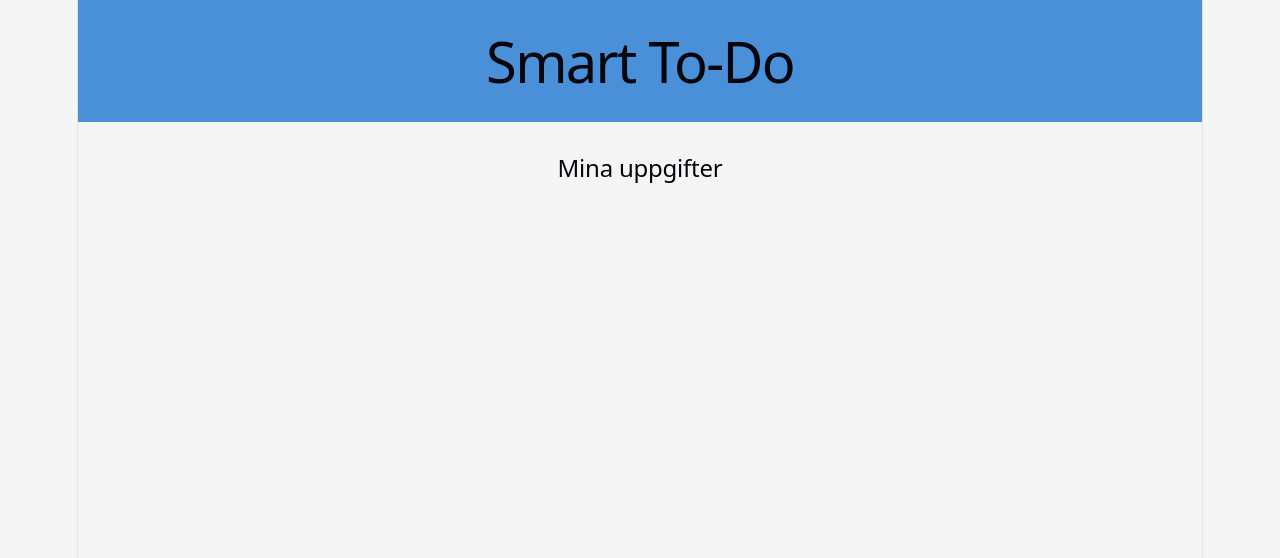
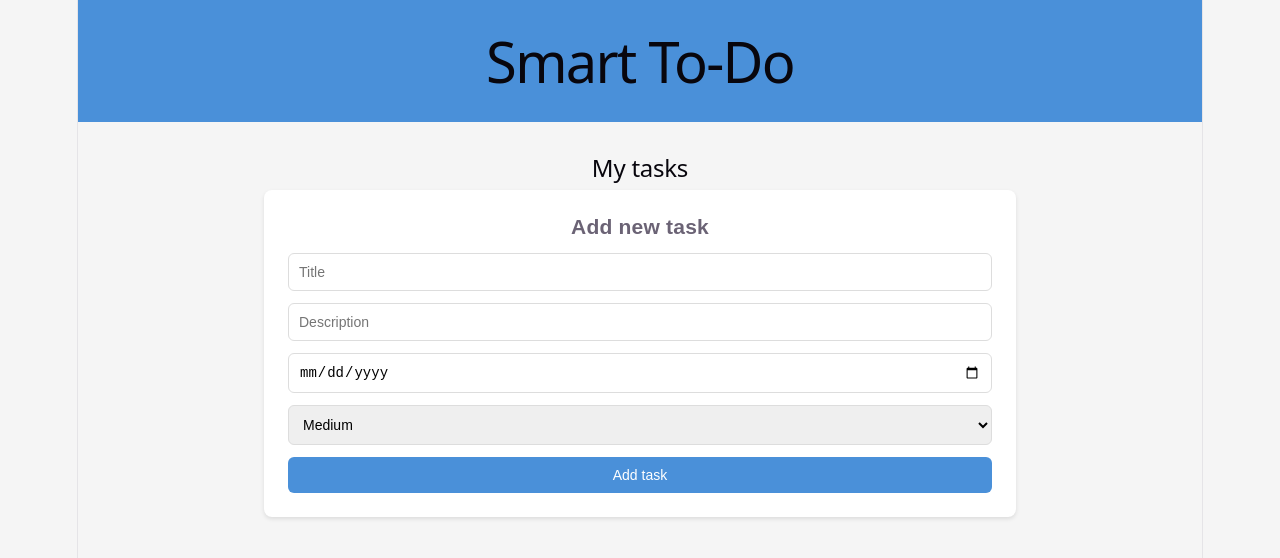
Before and after one commit to elisk-hub/projinda26, a React (Vite) app in the folder frontend/: page / in a window 1280 px wide. Shown: the top 558 px of the page. Built offline with nearby package versions, Linux system fonts and the light colour scheme.

Commit message:
Create task form #20

```diff
--- a/frontend/src/App.css
+++ b/frontend/src/App.css
@@ -24,3 +24,37 @@ body {
   margin: 32px auto;
   padding: 0 24px;
 }
+
+/* Task form styling */
+.task-form {
+  display: flex;
+  flex-direction: column;
+  gap: 12px;
+  background: white;
+  padding: 24px;
+  border-radius: 8px;
+  margin-bottom: 24px;
+  box-shadow: 0 2px 4px rgba(0, 0, 0, 0.1);
+}
+
+.task-form input,
+.task-form select {
+  padding: 10px;
+  border: 1px solid #ddd;
+  border-radius: 6px;
+  font-size: 14px;
+}
+
+.task-form button {
+  padding: 10px;
+  background-color: #4a90d9;
+  color: white;
+  border: none;
+  border-radius: 6px;
+  font-size: 14px;
+  cursor: pointer;
+}
+
+.task-form button:hover {
+  background-color: #357abd;
+}
--- a/frontend/src/App.tsx
+++ b/frontend/src/App.tsx
@@ -1,12 +1,52 @@
+import { useState } from 'react'
 import Header from './components/Header'
+import TaskForm from './components/TaskForm'
 import './App.css'
 
+// Type definition for a task
+interface Task {
+  id: number
+  title: string
+  description: string
+  deadline: string
+  priority: 'low' | 'medium' | 'high'
+  completed: boolean
+}
+
 function App() {
+  // State that holds the list of tasks
+  const [tasks, setTasks] = useState<Task[]>([])
+
+  // Called when the user submits the form
+  const handleAddTask = (newTask: {
+    title: string
+    description: string
+    deadline: string
+    priority: 'low' | 'medium' | 'high'
+  }) => {
+    const task: Task = {
+      id: Date.now(), // Temporary ID until backend is connected
+      ...newTask,
+      completed: false,
+    }
+    setTasks([...tasks, task])
+  }
+
   return (
     <div className="app">
       <Header />
       <main className="container">
-        <h2>Mina uppgifter</h2>
+        <h2>My tasks</h2>
+        {/* Task form for adding new tasks */}
+        <TaskForm onSubmit={handleAddTask} />
+        {/* Display list of tasks */}
+        <ul>
+          {tasks.map((task) => (
+            <li key={task.id}>
+              <strong>{task.title}</strong> - {task.priority}
+            </li>
+          ))}
+        </ul>
       </main>
     </div>
   )
--- /dev/null
+++ b/frontend/src/components/TaskForm.tsx
@@ -0,0 +1,76 @@
+import { useState } from 'react'
+
+// Defines what data the form will send back to the parent component
+interface TaskFormProps {
+  onSubmit: (task: {
+    title: string
+    description: string
+    deadline: string
+    priority: 'low' | 'medium' | 'high'
+  }) => void
+}
+
+function TaskForm({ onSubmit }: TaskFormProps) {
+  // State for each input field - stores what the user types
+  const [title, setTitle] = useState('')
+  const [description, setDescription] = useState('')
+  const [deadline, setDeadline] = useState('')
+  const [priority, setPriority] = useState<'low' | 'medium' | 'high'>('medium')
+
+  // Called when the user clicks "Add task"
+  const handleSubmit = (e: React.FormEvent) => {
+    e.preventDefault() // Prevents page from reloading
+    if (!title) return // Don't submit if title is empty
+    onSubmit({ title, description, deadline, priority }) // Send data to parent
+    // Reset all fields after submit
+    setTitle('')
+    setDescription('')
+    setDeadline('')
+    setPriority('medium')
+  }
+
+  return (
+    // Form with inputs for each task field
+    <form className="task-form" onSubmit={handleSubmit}>
+      <h3>Add new task</h3>
+
+      {/* Title input - required */}
+      <input
+        type="text"
+        placeholder="Title"
+        value={title}
+        onChange={(e) => setTitle(e.target.value)}
+        required
+      />
+
+      {/* Description input - optional */}
+      <input
+        type="text"
+        placeholder="Description"
+        value={description}
+        onChange={(e) => setDescription(e.target.value)}
+      />
+
+      {/* Deadline date picker */}
+      <input
+        type="date"
+        value={deadline}
+        onChange={(e) => setDeadline(e.target.value)}
+      />
+
+      {/* Priority dropdown - low, medium or high */}
+      <select
+        value={priority}
+        onChange={(e) => setPriority(e.target.value as 'low' | 'medium' | 'high')}
+      >
+        <option value="low">Low</option>
+        <option value="medium">Medium</option>
+        <option value="high">High</option>
+      </select>
+
+      <button type="submit">Add task</button>
+    </form>
+  )
+}
+
+export default TaskForm
```
